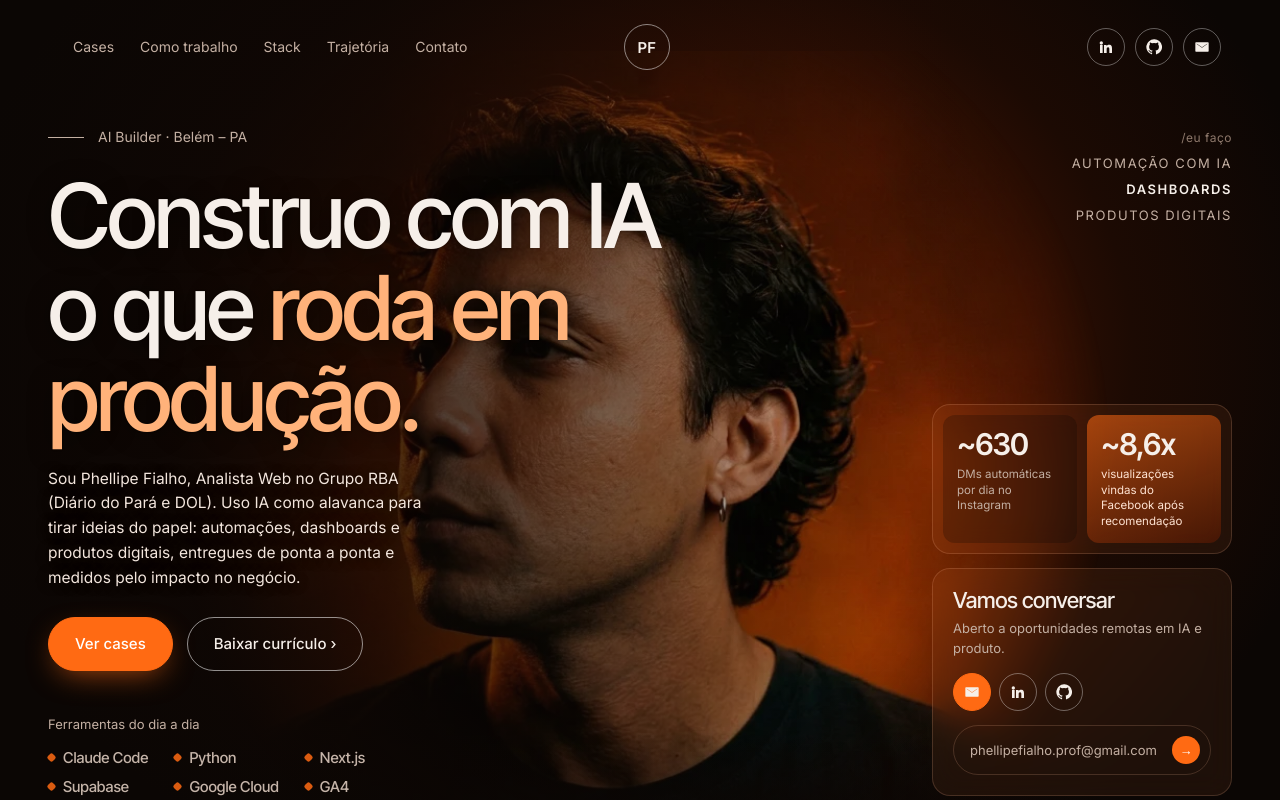
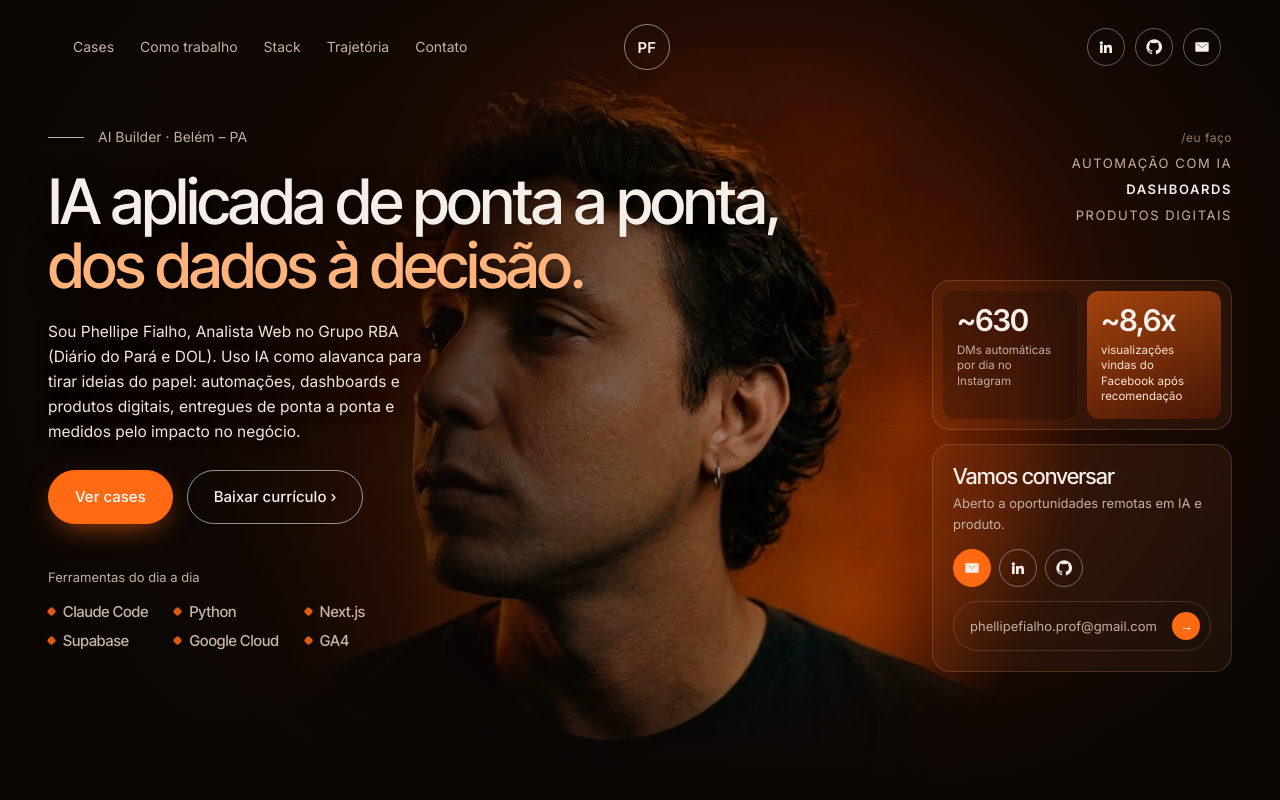
Before and after one commit to F1alh0/F1alh0.github.io, a plain HTML site: page index.html in a window 1280 px wide. Shown: the top 800 px of the page. Drawn offline with Linux system fonts and the light colour scheme.

Commit message:
Novo slogan: IA aplicada de ponta a ponta, dos dados à decisão

```diff
--- a/index.html
+++ b/index.html
@@ -59,7 +59,7 @@
   .hero-grid { position: relative; z-index: 4; display: grid; grid-template-columns: 1fr 300px; gap: 32px; padding-top: calc(78px + clamp(28px, 6vh, 80px)); padding-bottom: 56px; min-height: calc(clamp(720px, 100vh, 1000px) - 72px); }
   .kicker { display: flex; align-items: center; gap: 14px; font-size: 14px; color: var(--muted); margin-bottom: 22px; }
   .kicker::before { content: ""; width: 36px; height: 1px; background: var(--muted); }
-  .hero h1 { font-size: clamp(48px, 7vw, 100px); max-width: 9.5em; text-shadow: 0 2px 24px rgba(0,0,0,.45), 0 0 2px rgba(0,0,0,.3); }
+  .hero h1 { font-size: clamp(40px, 4.9vw, 72px); max-width: 15em; text-shadow: 0 2px 24px rgba(0,0,0,.45), 0 0 2px rgba(0,0,0,.3); }
   .hero h1 em { font-style: normal; color: #ffb27a; }
   .hero .intro { max-width: 380px; color: #f3e6dd; font-size: 15.5px; margin: 22px 0 26px; text-shadow: 0 1px 12px rgba(0,0,0,.7); }
   .hero .ctas { display: flex; flex-wrap: wrap; gap: 14px; }
@@ -208,7 +208,7 @@
   <div class="wrap hero-grid">
     <div>
       <div class="kicker">AI Builder · Belém – PA</div>
-      <h1>Construo com IA<br>o que <em>roda em produção.</em></h1>
+      <h1>IA aplicada de ponta a ponta,<br><em>dos dados à decisão.</em></h1>
       <p class="intro">Sou Phellipe Fialho, Analista Web no Grupo RBA (Diário do Pará e DOL). Uso IA como alavanca para tirar ideias do papel: automações, dashboards e produtos digitais, entregues de ponta a ponta e medidos pelo impacto no negócio.</p>
       <div class="ctas">
         <a class="btn primary" href="#cases">Ver cases</a>
```
